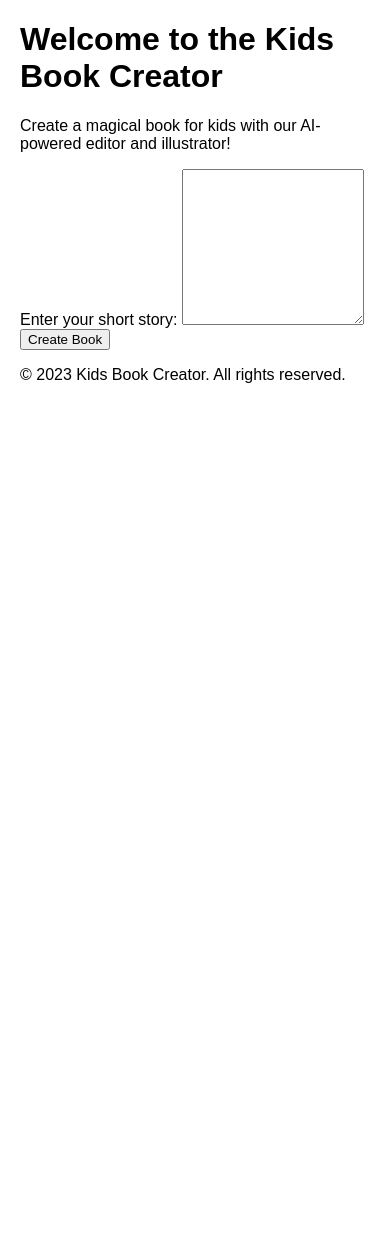
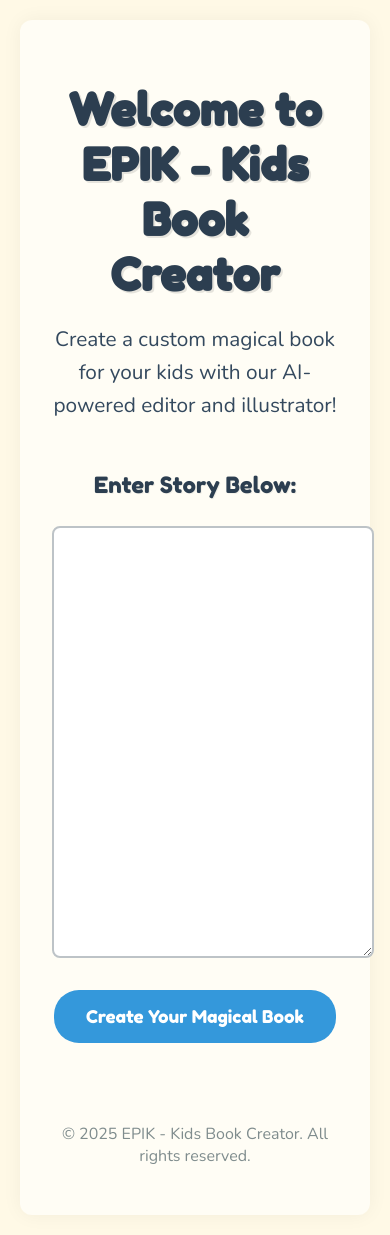
Before and after one commit to learnsol/kids-book-webapp, a FastAPI app: page / in a window 390 px wide. Before the commit the page ends 383 px from the top, so only its background shows below. Run offline with FastAPI, Linux system fonts and the light colour scheme; parts of the project's set-up code (start-up, migrations or seed data) failed here and were passed over.

Commit message:
enhance UI design and layout; update styles for improved aesthetics and responsiveness; modify HTML structure for better organization

```diff
--- a/webapp/static/css/styles.css
+++ b/webapp/static/css/styles.css
@@ -1,13 +1,149 @@
 body {
-    font-family: sans-serif;
-    margin: 20px;
+    font-family: 'Nunito', sans-serif;
+    margin: 0;
+    padding: 20px;
+    min-height: 100vh;
+    background-color: #fff9e6;  /* Light yellow background */
+    color: #333;
+    display: flex;
+    justify-content: center;
+    align-items: center;
+}
+
+.container {
+    width: 100%;
+    max-width: 800px;
+    margin: 0 auto;
+    padding: 2rem;
+    background-color: #fffdf5;  /* Slightly lighter yellow for container */
+    box-shadow: 0 0 20px rgba(0,0,0,0.05);
+    border-radius: 12px;
+    text-align: center;
+}
+
+header {
+    text-align: center;
+    margin-bottom: 3rem;
+}
+
+header h1 {
+    font-family: 'Fredoka One', cursive;
+    color: #2c3e50;
+    font-size: 2.8rem;
+    margin-bottom: 1rem;
+    text-shadow: 2px 2px 0px rgba(0,0,0,0.1);
+}
+
+header p {
+    font-family: 'Nunito', sans-serif;
+    color: #34495e;
+    font-size: 1.3rem;
+    line-height: 1.6;
+}
+
+form {
+    width: 100%;
+    display: flex;
+    flex-direction: column;
+    align-items: center;
+}
+
+.form-group {
+    width: 100%;
+    display: flex;
+    flex-direction: column;
+    align-items: center;
+    gap: 1rem;
+    margin-bottom: 2rem;
+}
+
+label {
+    font-family: 'Fredoka One', cursive;
+    font-size: 1.4rem;
+    color: #2c3e50;
+    margin-bottom: 0.8rem;
+    text-shadow: 1px 1px 0px rgba(0,0,0,0.05);
+}
+
+textarea {
+    width: 100%;
+    max-width: 600px;
+    padding: 1rem;
+    border: 2px solid #bdc3c7;
+    border-radius: 8px;
+    font-family: 'Nunito', sans-serif;
+    font-size: 1.1rem;
+    line-height: 1.5;
+    resize: vertical;
+    margin: 0 auto;
+}
+
+button[type="submit"] {
+    font-family: 'Fredoka One', cursive;
+    background-color: #3498db;
+    color: white;
+    border: none;
+    padding: 1rem 2rem;
+    font-size: 1.1rem;
+    border-radius: 25px;
+    cursor: pointer;
+    transition: background-color 0.3s ease;
+    margin-top: 1rem;
+}
+
+button[type="submit"]:hover {
+    background-color: #2980b9;
 }
 
 .progress-bar {
     width: 100%;
+    max-width: 600px;
     height: 20px;
-    background-color: #f0f0f0;
-    margin-top: 10px;
+    background-color: #ecf0f1;
+    border-radius: 10px;
+    margin: 1rem auto;
+    overflow: hidden;
 }
 
-/* Add more styles as needed */
+#processingMessage {
+    text-align: center;
+    width: 100%;
+}
+
+#results {
+    width: 100%;
+    text-align: center;
+}
+
+#compositeStory {
+    font-family: 'Nunito', sans-serif;
+    font-size: 1.1rem;
+    line-height: 1.8;
+    margin: 2rem auto;
+    padding: 2rem;
+    background-color: #ffffff;  /* Keep story content background white for readability */
+    border-radius: 8px;
+    box-shadow: 0 2px 4px rgba(0,0,0,0.1);
+    max-width: 600px;
+}
+
+footer {
+    text-align: center;
+    margin-top: 3rem;
+    color: #7f8c8d;
+}
+
+/* Add animation for the progress bar */
+@keyframes loading {
+    0% { width: 0; }
+    100% { width: 100%; }
+}
+
+.progress-bar::after {
+    content: '';
+    display: block;
+    height: 100%;
+    width: 0;
+    background-color: #3498db;
+    animation: loading 2s infinite ease-in-out;
+}
--- a/webapp/templates/index.html
+++ b/webapp/templates/index.html
@@ -3,19 +3,23 @@
 <head>
     <meta charset="UTF-8">
     <meta name="viewport" content="width=device-width, initial-scale=1.0">
-    <title>Kids Book Creator</title>
+    <title>EPIK - Kids Book Creator</title>
     <link rel="stylesheet" href="/static/css/styles.css">
+    <link href="https://fonts.googleapis.com/css2?family=Nunito:wght@400;700&family=Fredoka+One&display=swap" rel="stylesheet">
 </head>
 <body>
+    <div class="container">
         <header>
-        <h1>Welcome to the Kids Book Creator</h1>
-        <p>Create a magical book for kids with our AI-powered editor and illustrator!</p>
+            <h1>Welcome to EPIK - Kids Book Creator</h1>
+            <p>Create a custom magical book for your kids with our AI-powered editor and illustrator!</p>
         </header>
         <main>
             <form id="storyForm" action="/create_kids_book/" method="post">
-            <label for="story_input">Enter your short story:</label>
-            <textarea id="story_input" name="story" rows="10" required></textarea>
-            <button type="submit">Create Book</button>
+                <div class="form-group">
+                    <label for="story_input">Enter Story Below:</label>
+                    <textarea id="story_input" name="story" rows="15" required></textarea>
+                    <button type="submit">Create Your Magical Book</button>
+                </div>
             </form>
 
             <div id="processingMessage" style="display:none;">
@@ -27,13 +31,14 @@
                 <h2>Your Story Book</h2>
                 <div id="compositeStory"></div>
                 <div class="controls">
-                <button id="downloadPDF" style="display:none;">Download as PDF</button>
+                    <button id="downloadPDF" style="display:none;">Download as HTML</button>
                 </div>
             </div>
         </main>
         <footer>
-        <p>&copy; 2023 Kids Book Creator. All rights reserved.</p>
+            <p>&copy; 2025 EPIK - Kids Book Creator. All rights reserved.</p>
         </footer>
+    </div>
     <script src="/static/js/scripts.js" defer></script>
 </body>
 </html>
```
Lines whose indentation alone changed are shown as unchanged.
